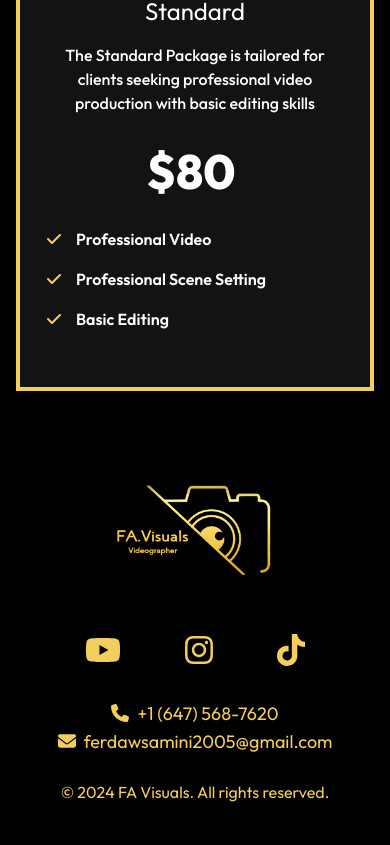
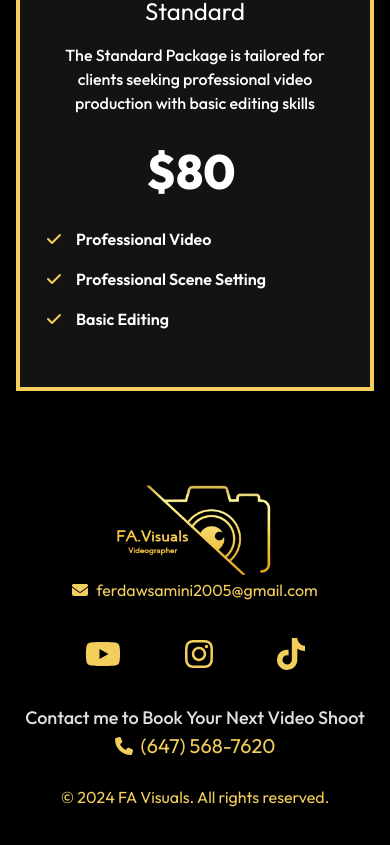
Before and after one commit to shamsharoon/FAVISUALS, a React (Vite) app: page / in a window 390 px wide. Shown: the part 6119-6964 px from the top of the page. Built offline with nearby package versions, Linux system fonts and the light colour scheme.

Commit message:
phone fix

```diff
--- a/src/components/Footer.jsx
+++ b/src/components/Footer.jsx
@@ -9,7 +9,11 @@ function Footer() {
   return (
     <footer id="contact" className="bg-black text-white py-10 lg:py-20">
       <div className="container w-full mx-auto flex flex-col items-center justify-center">
-        <Link to="hero" smooth={true} duration={1000} className='w-40 cursor-pointer pb-10'><img src={Logo} alt="Fa Visuals" /></Link>
+        <Link to="hero" smooth={true} duration={1000} className='w-40 cursor-pointer pb-0'><img src={Logo} alt="Fa Visuals" /></Link>
+        <p className="text-md lg:text-xl text-primary lg:pb-10 pb-5">
+            <FontAwesomeIcon icon={faEnvelope} className="mr-2" />
+            <a href="mailto:ferdawsamini2005@gmail.com" className="hover:underline">ferdawsamini2005@gmail.com</a>
+          </p>
         <div className="flex space-x-6 lg:gap-28 gap-2 pb-4 lg:pb-10">
           <a href="https://www.youtube.com/@FA.Visuals" target="_blank" rel="noopener noreferrer">
             <FontAwesomeIcon icon={faYoutube} className='text-primary hover:bg-primary hover:text-black p-4 lg:p-6 rounded-full' size="2x" />
@@ -22,14 +26,13 @@ function Footer() {
           </a>
         </div>
         <div className="text-center mb-6 lg:mb-10">
-          <p className="text-lg lg:text-xl text-primary pb-0">
+          <section className="text-lg lg:text-xl flex flex-col justify-center items-center text-primary pb-0">
+            <p className=' text-gray-300 font-medium'>Contact me to Book Your Next Video Shoot</p>
+            <div>
             <FontAwesomeIcon icon={faPhone} className="mr-2" />
-            <a href="tel:+16475687620" className="hover:underline">+1 (647) 568-7620</a>
-          </p>
-          <p className="text-lg lg:text-xl text-primary">
-            <FontAwesomeIcon icon={faEnvelope} className="mr-2" />
-            <a href="mailto:ferdawsamini2005@gmail.com" className="hover:underline">ferdawsamini2005@gmail.com</a>
-          </p>
+            <a href="tel:+16475687620" className="hover:underline text-xl">(647) 568-7620</a>
+            </div>
+          </section>
         </div>
         <div className="text-center pb-4 lg:pb-10 text-primary">
           <p>&copy; {new Date().getFullYear()} FA Visuals. All rights reserved.</p>
--- a/src/index.css
+++ b/src/index.css
@@ -8,6 +8,7 @@
   border: 4px solid transparent;
   border-image: linear-gradient(to right, #BF953F, #FCF6BA, #B38728, #AA771C) 1;
 }
+
 
 
 .Hero{
```
